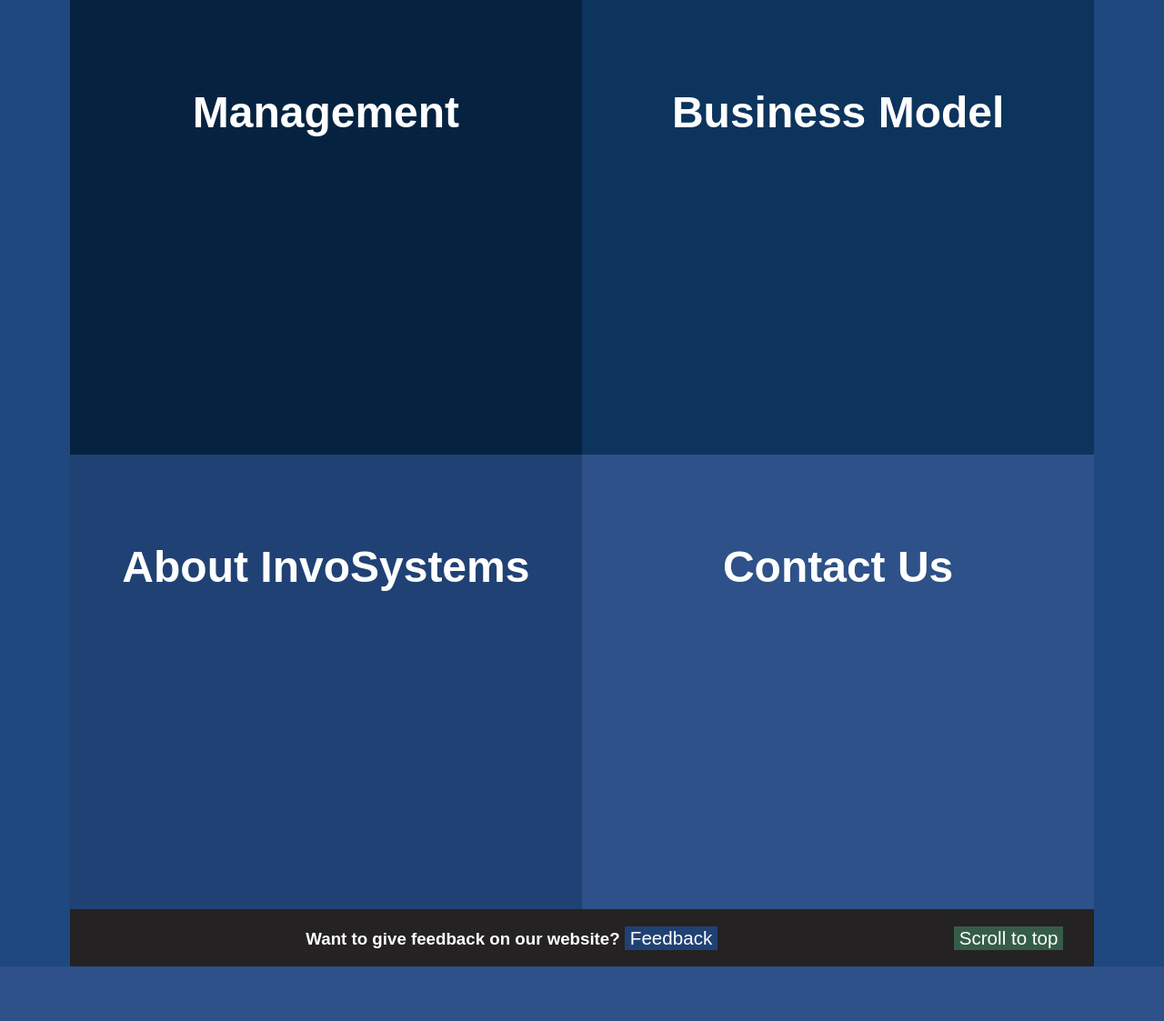
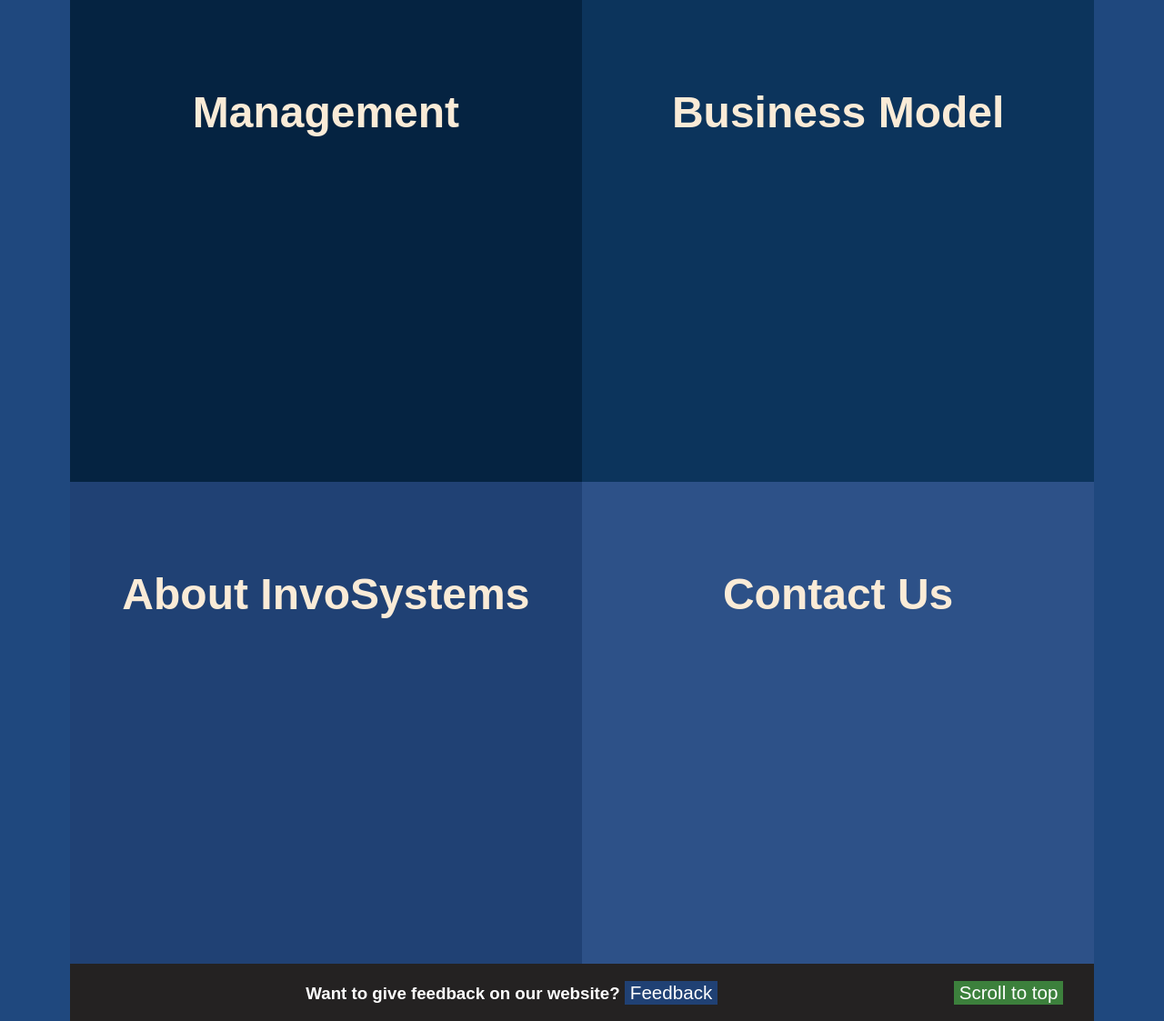
Before and after one commit to thenosewizard/InvoSystemsWebsite, a Flask app: page /AboutUs in a window 1280 px wide. Shown: the part 80-1203 px from the top of the page at 91% size. Before the commit the page ends 1143 px from the top, so only its background shows below. Run offline with Flask 2, Linux system fonts and the light colour scheme.

Commit message:
Small changes to aboutUs

```diff
--- a/static/main.css
+++ b/static/main.css
@@ -343,7 +343,7 @@ body {
     filter: brightness(70%);
 }
 
-/* Button to scroll to the top*/
+/* Button to scroll to the top */
 #scrollTop , #scrollTopAbout{
     color: #ffffff;
     float: right;
@@ -351,7 +351,7 @@ body {
     border: none;
     cursor: pointer;
     font-size: 1.1em;
-    background: #43886691;
+    background: rgb(60, 128, 60);
 
 }
 
@@ -363,7 +363,7 @@ body {
 #aboutWhole {
     display: grid;
     grid-template-columns: 3fr 3fr;
-    grid-auto-rows: minmax(500px,auto);
+    grid-auto-rows: minmax(530px,auto);
     margin-left: 6%;
     margin-right: 6%;
     color: #ffffff;
@@ -371,6 +371,7 @@ body {
 
 /* For text heading in the about page */
 .textClass {
+    color:antiquewhite;
     text-align: center;
     font-size: 3em;
     margin-top: 17%;
```
Also changed, not shown: templates/services.html (+27 -0 lines), static/services.js (added).
